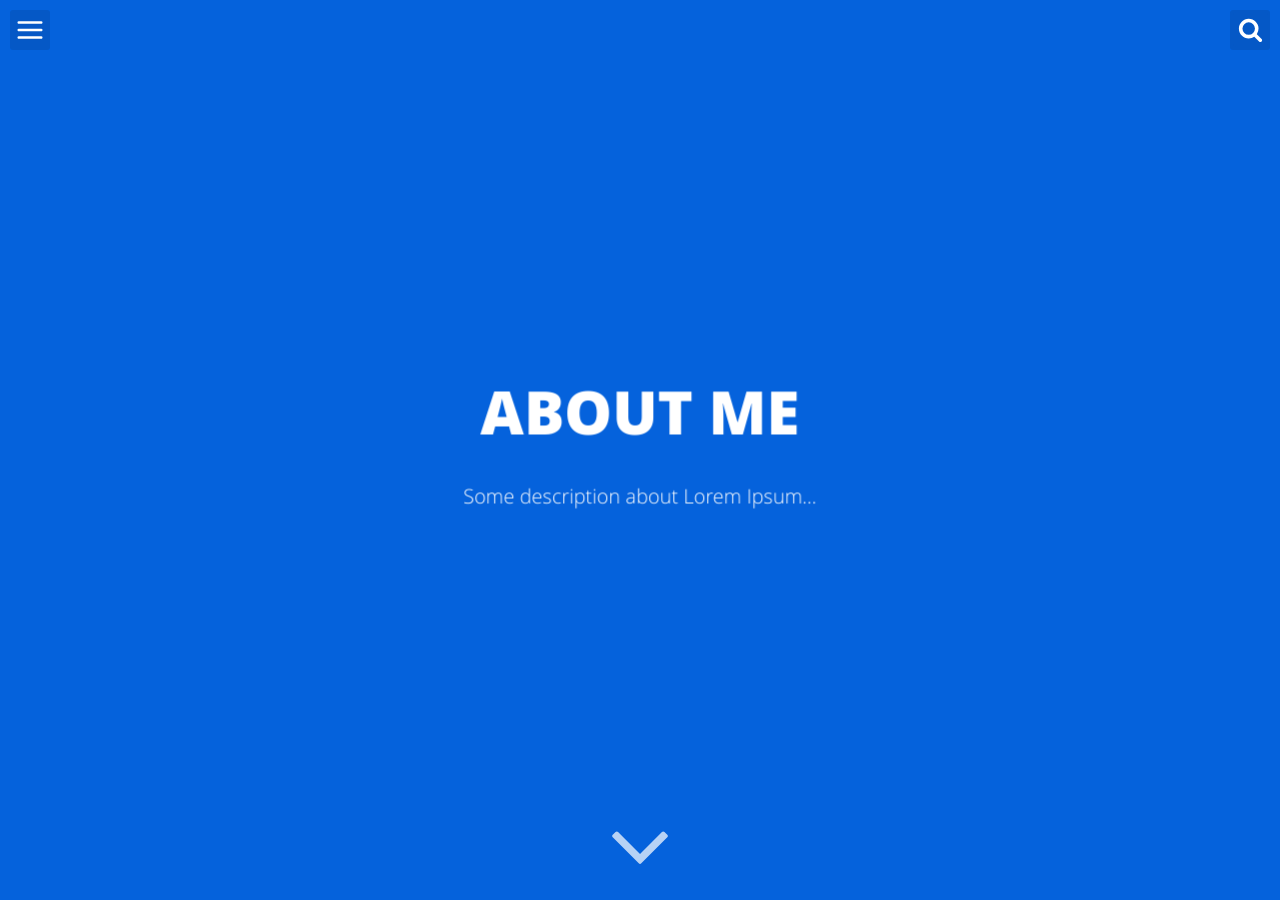
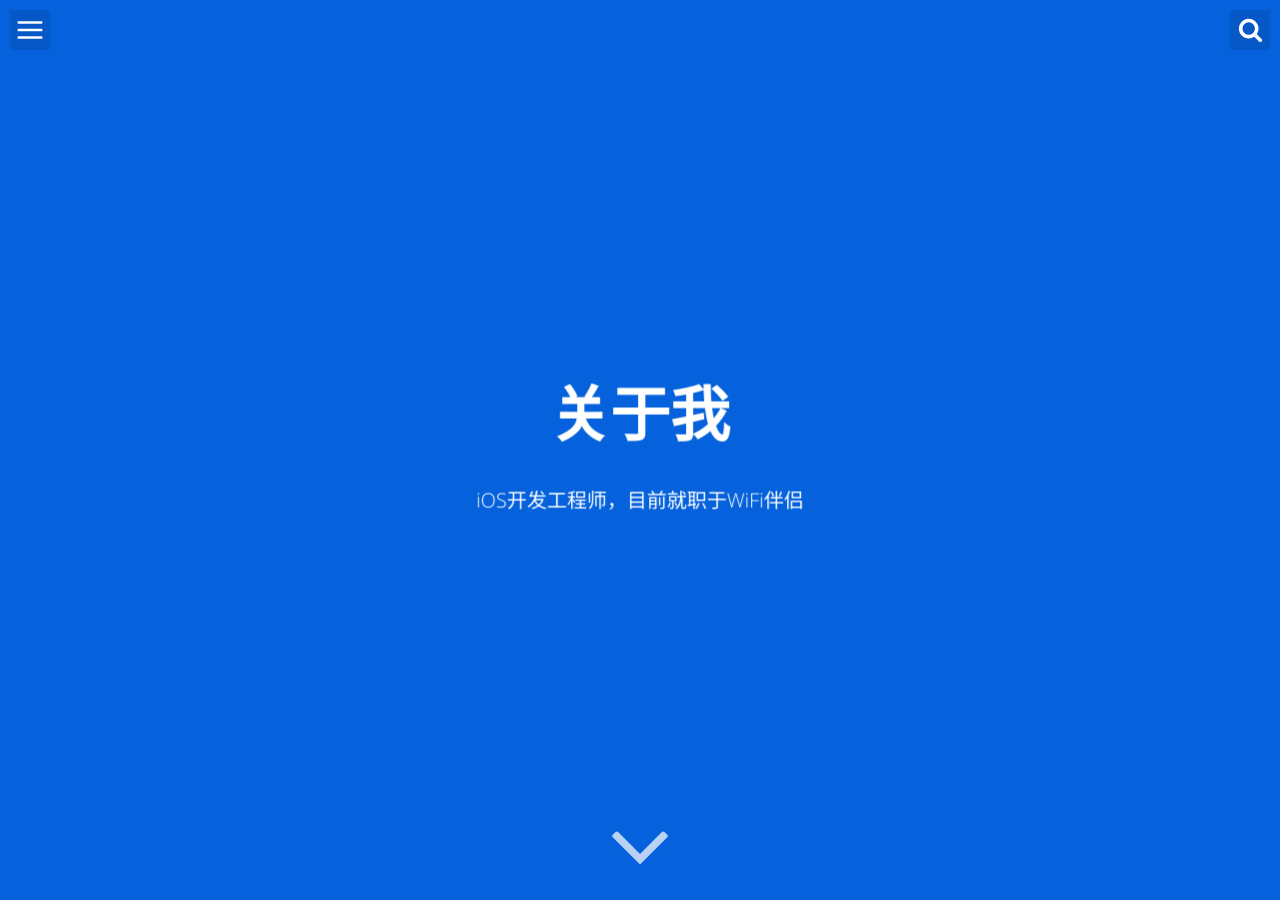
Before and after one commit to yoimhere/yoimhere.github.io, a Jekyll site: the page built from about.html, in a window 1280 px wide and 900 px high. Built offline with Jekyll 4.4.1, drawn with Linux system fonts in a browser that asks for light colours.

Commit message:
Update about.html

```diff
--- a/about.html
+++ b/about.html
@@ -1,10 +1,10 @@
 ---
 layout: minimal
-title: "About me"
+title: "关于我"
 permalink: /about/index.html
-description: "Some description about Lorem Ipsum..."
+description: "iOS开发工程师，目前就职于WiFi伴侣"
 ---
 
 <img itemprop="image" class="img-rounded" src="/assets/img/blog-author.jpg" alt="Willian Justen">
 
-<h2>关于我</h2>
+<h2>哈哈哈</h2>
```
